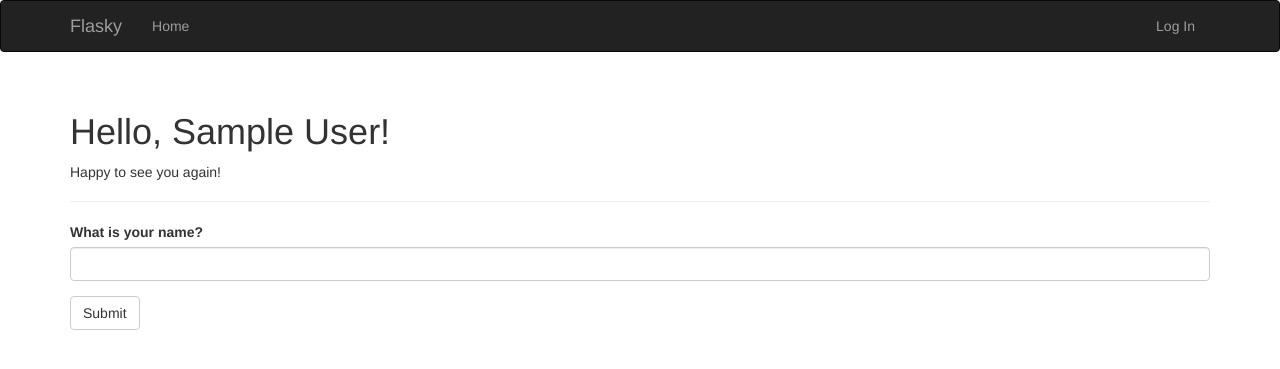
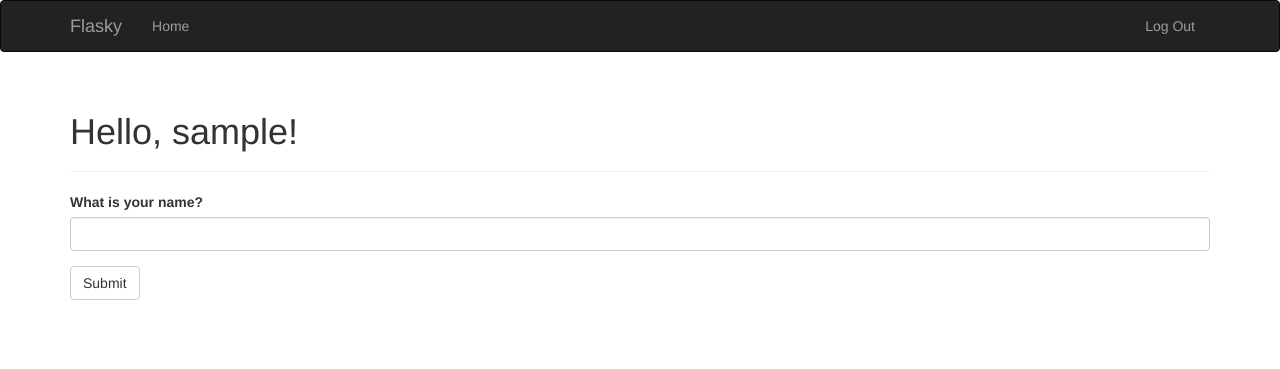
Before and after one commit to AbdellaouiSofiane/flasky, a Flask app: page / in a window 1280 px wide. Shown: the top 369 px of the page. Run offline with Flask 3, Linux system fonts and the light colour scheme; the visitor is signed in with stand-in values (Sample User, id 1); some libraries are stand-ins or nearby versions.

Commit message:
update greeting msg, fix errors

```diff
--- a/app/auth/views.py
+++ b/app/auth/views.py
@@ -1,4 +1,4 @@
-from flask import render_template, redirect, url_for, flash
+from flask import render_template, redirect, url_for, flash, request
 from flask_login import login_user, login_required, logout_user
 from .forms import LoginForm
 from . import auth
@@ -12,6 +12,7 @@
         user = User.query.filter_by(email=form.email.data).first()
         if user is not None and user.verify_password(form.password.data):
             login_user(user, form.remember_me.data)
+            next = request.args.get('next')
             if next is None or not next.startwith('/'):
                 next = url_for('main.index')
             return redirect(next)
--- a/app/models.py
+++ b/app/models.py
@@ -1,4 +1,5 @@
 from werkzeug.security import generate_password_hash, check_password_hash
+from flask_login import UserMixin
 from . import db, login_manager
 
 
@@ -12,7 +13,7 @@
         return '<Role %r>' % self.name
 
 
-class User(db.Model):
+class User(UserMixin, db.Model):
     __tablename__ = 'users'
     id = db.Column(db.Integer, primary_key=True)
     email = db.Column(db.String(64), unique=True, index=True)
--- a/app/templates/index.html
+++ b/app/templates/index.html
@@ -3,12 +3,7 @@
 
 {% block page_content %}
 <div class="page-header">
-  <h1>Hello, {% if name %}{{ name }}{% else %}Stranger{% endif %}!</h1>
-  {% if known %}
-    <p>Happy to see you again!</p>
-  {% else %}
-    <p>Pleased to meet you!</p>
-  {% endif %}
+  <h1>Hello, {% if current_user.is_authenticated %}{{ current_user.username }}{% else %}Stranger{% endif %}!</h1>
 </div>
 {{ wtf.quick_form(form) }}
 {% endblock %}
```
